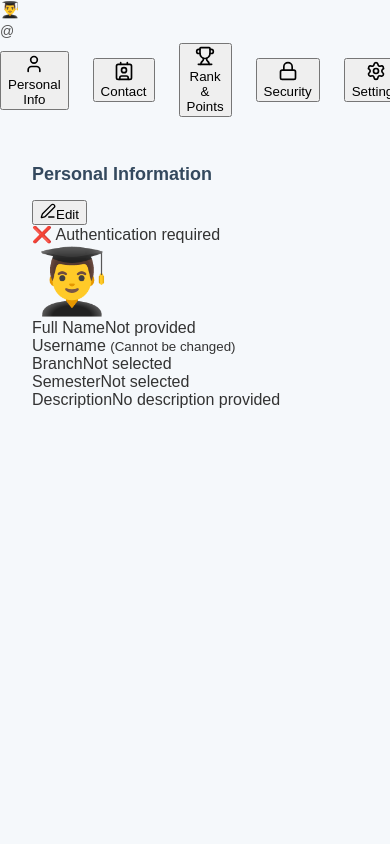
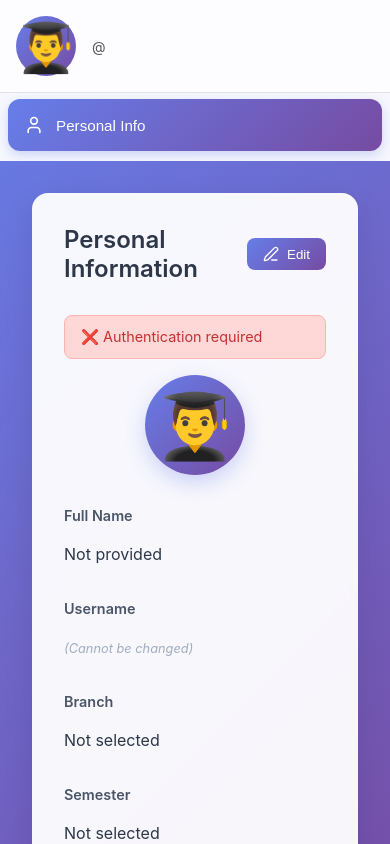
Before and after one commit to Sugandh714/NotesMIttar, a React (Vite) app in the folder react/: page /ProfilePage in a window 390 px wide. Shown: the top 844 px of the page. Built offline with nearby package versions, Linux system fonts and the light colour scheme.

Commit message:
some console command removed and profile css added

```diff
--- a/react/src/pages/Contributor.jsx
+++ b/react/src/pages/Contributor.jsx
@@ -23,8 +23,6 @@ export default function Contributor() {
   const { name } = useParams();
   const decodedName = decodeURIComponent(name);
   const contributor = contributorData[decodedName];
-  console.log("Decoded Name:", decodedName);
-console.log("Contributor:", contributor);
 
   if (!contributor) {
     return <div className="contributor-container">Contributor not found.</div>;
--- a/react/src/pages/Login.jsx
+++ b/react/src/pages/Login.jsx
@@ -48,16 +48,15 @@ function Login() {
         }
 
         // ✅ FIXED: Properly handle admin status with explicit boolean check
-        console.log('Login response isAdmin:', data.user.isAdmin, typeof data.user.isAdmin);
 
         if (data.user.isAdmin === true) {
           sessionStorage.setItem('isAdmin', 'true');
           sessionStorage.setItem('admin', JSON.stringify(data.user));
-          console.log('✅ Admin user logged in:', data.user.username);
+
         } else {
           sessionStorage.setItem('isAdmin', 'false');
           sessionStorage.removeItem('admin');
-          console.log('Regular user logged in:', data.user.username);
+
         }
 
         navigate('/');
--- a/react/src/style/ProfilePage.css
+++ b/react/src/style/ProfilePage.css
@@ -1,301 +1,586 @@
-
-
-/* ProfilePage.css */
-
-@keyframes slideDown {
-  from {
-    opacity: 0;
-    transform: translateY(-10px);
-  }
-  to {
-    opacity: 1;
-    transform: translateY(0);
-  }
+.profile-container {
+    display: flex;
+    min-height: 100vh;
+    background: linear-gradient(135deg, #667eea 0%, #764ba2 100%);
+    font-family: 'Inter', -apple-system, BlinkMacSystemFont, sans-serif;
 }
 
-.profile-page-container {
-  min-height: 100vh;
-  background: linear-gradient(135deg, #667eea 0%, #764ba2 100%);
-  padding: 20px;
-  font-family: 'Segoe UI', Tahoma, Geneva, Verdana, sans-serif;
+.sidebar {
+    width: 280px;
+    min-width: 280px;
+    background: rgba(255, 255, 255, 0.95);
+    backdrop-filter: blur(10px);
+    border-right: 1px solid rgba(255, 255, 255, 0.2);
+    display: flex;
+    flex-direction: column;
+    box-shadow: 2px 0 10px rgba(0, 0, 0, 0.1);
 }
 
-.profile-card {
-  max-width: 800px;
-  margin: 0 auto;
-  background: #ffffff;
-  border-radius: 20px;
-  padding: 40px;
-  box-shadow: 0 20px 40px rgba(0,0,0,0.1), 0 0 0 1px rgba(255,255,255,0.1);
-  backdrop-filter: blur(10px);
-  border: 1px solid rgba(255,255,255,0.2);
+.sidebar-header {
+    padding: 1.5rem;
+    border-bottom: 1px solid rgba(0, 0, 0, 0.1);
+    background: rgba(255, 255, 255, 0.8);
 }
 
-.profile-title {
-  font-size: 32px;
-  font-weight: 700;
-  color: #2c3e50;
-  text-align: center;
-  margin-bottom: 30px;
-  background: linear-gradient(135deg, #667eea, #764ba2);
-  background-clip: text;
-  -webkit-background-clip: text;
-  -webkit-text-fill-color: transparent;
+.user-preview {
+    display: flex;
+    align-items: center;
+    gap: 1rem;
 }
 
-.section {
-  margin-bottom: 30px;
+.user-avatar {
+    font-size: 3rem;
+    width: 60px;
+    height: 60px;
+    display: flex;
+    align-items: center;
+    justify-content: center;
+    background: linear-gradient(135deg, #667eea, #764ba2);
+    border-radius: 50%;
+}
+
+.user-info h3 {
+    margin: 0;
+    font-size: 1.2rem;
+    font-weight: 600;
+    color: #2d3748;
+}
+
+.user-info p {
+    margin: 0;
+    color: #718096;
+    font-size: 0.9rem;
+}
+
+.sidebar-nav {
+    flex: 1;
+    padding: 1rem;
+    display: flex;
+    flex-direction: column;
+}
+
+.nav-item {
+    width: 100%;
+    display: flex;
+    align-items: center;
+    justify-content: flex-start;
+    gap: 0.75rem;
+    padding: 1rem;
+    border: none;
+    background: transparent;
+    color: #4a5568;
+    font-size: 0.95rem;
+    font-weight: 500;
+    border-radius: 0.75rem;
+    cursor: pointer;
+    transition: all 0.3s ease;
+    margin-bottom: 0.5rem;
+    text-align: left;
+    min-height: 48px;
+    box-sizing: border-box;
+}
+
+.nav-item:hover {
+    background: rgba(102, 126, 234, 0.1);
+    color: #667eea;
+    transform: translateX(4px);
+}
+
+.nav-item.active {
+    background: linear-gradient(135deg, #667eea, #764ba2);
+    color: white;
+    box-shadow: 0 4px 12px rgba(102, 126, 234, 0.3);
+    transform: translateX(4px);
+}
+
+.nav-item svg {
+    flex-shrink: 0;
+}
+
+.nav-item span {
+    flex: 1;
+    text-align: left;
+}
+
+.main-content {
+    flex: 1;
+    padding: 2rem;
+    overflow-y: auto;
+}
+
+.section-content {
+    background: rgba(255, 255, 255, 0.95);
+    backdrop-filter: blur(10px);
+    border-radius: 1rem;
+    padding: 2rem;
+    box-shadow: 0 10px 30px rgba(0, 0, 0, 0.1);
+}
+
+.section-header {
+    display: flex;
+    justify-content: space-between;
+    align-items: center;
+    margin-bottom: 2rem;
 }
 
 .section-title {
-  font-size: 20px;
+    font-size: 1.5rem;
     font-weight: 600;
-  color: #34495e;
-  margin-bottom: 15px;
+    color: #2d3748;
+    margin: 0;
+}
+
+.edit-btn {
     display: flex;
     align-items: center;
-  gap: 8px;
+    gap: 0.5rem;
+    padding: 0.5rem 1rem;
+    background: linear-gradient(135deg, #667eea, #764ba2);
+    color: white;
+    border: none;
+    border-radius: 0.5rem;
+    cursor: pointer;
+    font-weight: 500;
+    transition: all 0.2s ease;
+}
+
+.error-message {
+    background: #fed7d7;
+    color: #c53030;
+    padding: 0.75rem 1rem;
+    border-radius: 0.5rem;
+    margin-bottom: 1rem;
+    border: 1px solid #feb2b2;
+    font-size: 0.9rem;
+}
+
+.readonly {
+    color: #718096;
+    font-style: italic;
+}
+
+/* Add this to your CSS file */
+.stat-card {
+    text-decoration: none !important;
+}
+
+.stat-card:hover {
+    text-decoration: none !important;
+}
+
+/* Or more specifically target Links within admin-stats */
+.admin-stats .stat-card {
+    text-decoration: none !important;
+    color: inherit;
+}
+
+.admin-stats .stat-card:hover {
+    text-decoration: none !important;
+}
+
+.readonly small {
+    color: #a0aec0;
+    font-size: 0.8rem;
+}
+
+.edit-btn:disabled,
+.save-btn:disabled,
+.cancel-btn:disabled,
+.security-btn:disabled {
+    opacity: 0.6;
+    cursor: not-allowed;
+    transform: none;
+}
+
+.edit-btn:disabled:hover,
+.save-btn:disabled:hover,
+.cancel-btn:disabled:hover,
+.security-btn:disabled:hover {
+    transform: none;
+    box-shadow: none;
+}
+
+.profile-info {
+    display: flex;
+    flex-direction: column;
+    gap: 2rem;
+}
+
+.avatar-section {
+    display: flex;
+    flex-direction: column;
+    align-items: center;
+    gap: 1rem;
+}
+
+.current-avatar {
+    width: 100px;
+    height: 100px;
+    display: flex;
+    align-items: center;
+    justify-content: center;
+    background: linear-gradient(135deg, #667eea, #764ba2);
+    border-radius: 50%;
+    box-shadow: 0 8px 20px rgba(102, 126, 234, 0.3);
 }
 
 .avatar-grid {
     display: grid;
-  grid-template-columns: repeat(auto-fit, minmax(70px, 1fr));
-  gap: 12px;
-  margin-bottom: 10px;
+    grid-template-columns: repeat(auto-fit, minmax(50px, 1fr));
+    gap: 0.5rem;
+    max-width: 400px;
 }
 
 .avatar-option {
-  width: 70px;
-  height: 70px;
-  border: 3px solid transparent;
-  border-radius: 16px;
-  background: linear-gradient(135deg, #f8f9fa, #e9ecef);
+    width: 50px;
+    height: 50px;
+    border: 2px solid transparent;
+    border-radius: 50%;
+    background: #f7fafc;
     cursor: pointer;
-  transition: all 0.3s cubic-bezier(0.4, 0, 0.2, 1);
+    transition: all 0.2s ease;
     display: flex;
     align-items: center;
     justify-content: center;
-  box-shadow: 0 4px 12px rgba(0,0,0,0.1);
-  transform: translateY(0);
 }
 
 .avatar-option:hover {
-  transform: translateY(-2px);
-  box-shadow: 0 8px 20px rgba(0,0,0,0.15);
+    transform: scale(1.1);
 }
 
 .avatar-option.selected {
-  border: 3px solid #667eea;
+    border-color: #667eea;
     background: linear-gradient(135deg, #667eea, #764ba2);
-  color: white;
-  transform: translateY(-2px);
-  box-shadow: 0 8px 20px rgba(102, 126, 234, 0.3);
 }
 
-.profile-label {
-  font-size: 16px;
-  font-weight: 600;
-  color: #34495e;
-  margin-bottom: 8px;
-  display: block;
+.info-grid {
+    display: grid;
+    grid-template-columns: repeat(auto-fit, minmax(250px, 1fr));
+    gap: 1.5rem;
 }
 
-.profile-input {
-  width: 100%;
-  padding: 12px 16px;
-  font-size: 16px;
-  border: 2px solid #e1e5e9;
-  border-radius: 12px;
-  background: #f8f9fa;
-  transition: all 0.3s ease;
-  box-sizing: border-box;
+.info-item {
+    display: flex;
+    flex-direction: column;
+    gap: 0.5rem;
 }
 
-.profile-input:focus {
+.info-item.full-width {
+    grid-column: 1 / -1;
+}
+
+.info-item label {
+    font-weight: 600;
+    color: #4a5568;
+    font-size: 0.9rem;
+}
+
+.info-value {
+    color: #2d3748;
+    font-size: 1rem;
+    padding: 0.75rem 0;
+}
+
+.input-field {
+    padding: 0.75rem;
+    border: 2px solid #e2e8f0;
+    border-radius: 0.5rem;
+    font-size: 1rem;
+    transition: border-color 0.2s ease;
+}
+
+.input-field:focus {
     outline: none;
     border-color: #667eea;
-  background: #ffffff;
-  box-shadow: 0 0 0 3px rgba(102, 126, 234, 0.1);
 }
 
-.profile-textarea {
-  width: 100%;
-  padding: 12px 16px;
-  font-size: 16px;
-  border: 2px solid #e1e5e9;
-  border-radius: 12px;
-  background: #f8f9fa;
-  transition: all 0.3s ease;
-  resize: vertical;
-  min-height: 100px;
-  box-sizing: border-box;
-  font-family: inherit;
+.edit-actions {
+    display: flex;
+    justify-content: flex-end;
+    gap: 1rem;
 }
 
-.profile-textarea:focus {
-  outline: none;
-  border-color: #667eea;
-  background: #ffffff;
-  box-shadow: 0 0 0 3px rgba(102, 126, 234, 0.1);
+.cancel-btn {
+    display: flex;
+    align-items: center;
+    gap: 0.5rem;
+    padding: 0.5rem 1rem;
+    background: #e2e8f0;
+    color: #4a5568;
+    border: none;
+    border-radius: 0.5rem;
+    cursor: pointer;
+    font-weight: 500;
+    transition: all 0.2s ease;
 }
 
-.flex-row {
-  display: flex;
-  gap: 20px;
-  margin-bottom: 30px;
+.cancel-btn:hover {
+    background: #cbd5e0;
 }
 
-.half-width {
-  flex: 1;
+.rank-section {
+    display: flex;
+    flex-direction: column;
+    align-items: center;
+    gap: 1.5rem;
 }
 
-.button-group {
+.rank-card {
     display: flex;
-  gap: 15px;
-  justify-content: center;
-  margin-bottom: 20px;
+    align-items: center;
+    gap: 1rem;
+    padding: 1.5rem;
+    background: linear-gradient(135deg, #667eea, #764ba2);
+    border-radius: 1rem;
+    color: white;
+    text-align: center;
 }
 
-.primary-button {
-  padding: 14px 28px;
+.rank-icon {
+    font-size: 3rem;
+}
+
+.rank-info h3 {
+    margin: 0;
+    font-size: 1.5rem;
+    font-weight: 600;
+}
+
+.rank-info p {
+    margin: 0;
+    opacity: 0.9;
+}
+
+.progress-bar {
+    width: 100%;
+    height: 8px;
+    background: #e2e8f0;
+    border-radius: 4px;
+    overflow: hidden;
+}
+
+.progress-fill {
+    height: 100%;
+    background: linear-gradient(135deg, #667eea, #764ba2);
+    transition: width 0.3s ease;
+}
+
+.progress-text {
+    color: #718096;
+    font-size: 0.9rem;
+}
+
+.security-section {
+    display: flex;
+    flex-direction: column;
+    gap: 1.5rem;
+}
+
+.security-btn {
+    align-self: flex-start;
+    padding: 0.75rem 1.5rem;
     background: linear-gradient(135deg, #667eea, #764ba2);
     color: white;
     border: none;
-  border-radius: 12px;
-  font-size: 16px;
-  font-weight: 600;
+    border-radius: 0.5rem;
     cursor: pointer;
-  transition: all 0.3s ease;
-  box-shadow: 0 4px 12px rgba(102, 126, 234, 0.3);
+    font-weight: 500;
+    transition: all 0.2s ease;
 }
 
-.primary-button:hover {
-  transform: translateY(-2px);
-  box-shadow: 0 8px 20px rgba(102, 126, 234, 0.4);
-}
-
-.secondary-button {
-  padding: 14px 28px;
-  background: linear-gradient(135deg, #6c757d, #495057);
-  color: white;
-  border: none;
-  border-radius: 12px;
-  font-size: 16px;
-  font-weight: 600;
-  cursor: pointer;
-  transition: all 0.3s ease;
-  box-shadow: 0 4px 12px rgba(108, 117, 125, 0.3);
-}
-
-.secondary-button:hover {
-  transform: translateY(-2px);
-  box-shadow: 0 8px 20px rgba(108, 117, 125, 0.4);
-}
-
-.password-section {
-  margin-top: 30px;
-  padding: 25px;
-  background: linear-gradient(135deg, #f8f9fa, #e9ecef);
-  border-radius: 16px;
-  border: 1px solid #dee2e6;
-  animation: slideDown 0.3s ease-out;
+.security-btn:hover {
+    transform: translateY(-1px);
+    box-shadow: 0 4px 12px rgba(102, 126, 234, 0.3);
 }
 
 .password-form {
     display: flex;
     flex-direction: column;
-  gap: 15px;
+    gap: 1rem;
+    max-width: 400px;
 }
 
-.password-buttons {
+.password-actions {
     display: flex;
-  gap: 10px;
-  justify-content: flex-end;
+    gap: 1rem;
 }
 
-.cancel-button {
-  padding: 12px 24px;
-  background: linear-gradient(135deg, #dc3545, #c82333);
+.save-btn {
+    padding: 0.75rem 1.5rem;
+    background: linear-gradient(135deg, #48bb78, #38a169);
     color: white;
     border: none;
-  border-radius: 12px;
-  font-size: 14px;
-  font-weight: 600;
+    border-radius: 0.5rem;
     cursor: pointer;
-  transition: all 0.3s ease;
-  box-shadow: 0 4px 12px rgba(220, 53, 69, 0.3);
+    font-weight: 500;
+    transition: all 0.2s ease;
 }
 
-.cancel-button:hover {
-  transform: translateY(-2px);
-  box-shadow: 0 8px 20px rgba(220, 53, 69, 0.4);
+.save-btn:hover {
+    transform: translateY(-1px);
+    box-shadow: 0 4px 12px rgba(72, 187, 120, 0.3);
 }
 
-/* Responsive Design */
-@media (max-width: 768px) {
-  .profile-page-container {
-    padding: 15px;
+.settings-section {
+    display: flex;
+    flex-direction: column;
+    gap: 1.5rem;
 }
 
-  .profile-card {
-    padding: 25px;
+.setting-item {
+    display: flex;
+    justify-content: space-between;
+    align-items: center;
+    padding: 1rem;
+    background: #f7fafc;
+    border-radius: 0.5rem;
 }
 
-  .profile-title {
-    font-size: 28px;
+.setting-item label {
+    font-weight: 500;
+    color: #4a5568;
 }
 
-  .flex-row {
+.admin-section {
+    display: flex;
     flex-direction: column;
-    gap: 15px;
+    gap: 2rem;
 }
 
-  .button-group {
-    flex-direction: column;
-    gap: 10px;
+.admin-stats {
+    display: grid;
+    grid-template-columns: repeat(auto-fit, minmax(200px, 1fr));
+    gap: 1.5rem;
 }
 
-  .avatar-grid {
-    grid-template-columns: repeat(auto-fit, minmax(60px, 1fr));
+.stat-card {
+    padding: 1.5rem;
+    background: linear-gradient(135deg, #667eea, #764ba2);
+    border-radius: 1rem;
+    color: white;
+    text-align: center;
 }
 
-  .avatar-option {
-    width: 60px;
-    height: 60px;
+.stat-card h3 {
+    margin: 0 0 0.5rem 0;
+    font-size: 1rem;
+    font-weight: 500;
+    opacity: 0.9;
 }
 
-  .password-buttons {
+.stat-number {
+    margin: 0;
+    font-size: 2rem;
+    font-weight: 700;
+}
+
+@media (max-width: 768px) {
+    .profile-container {
         flex-direction: column;
-    gap: 10px;
+    }
+
+    .sidebar {
+        width: 100%;
+        min-width: auto;
+        position: relative;
+        box-shadow: none;
+    }
+
+    .sidebar-header {
+        padding: 1rem;
+    }
+
+    .sidebar-nav {
+        display: flex;
+        flex-direction: row;
+        overflow-x: auto;
+        padding: 0.5rem;
+        gap: 0.5rem;
+    }
+
+    .nav-item {
+        white-space: nowrap;
+        margin-right: 0;
+        margin-bottom: 0;
+        min-width: 120px;
+        justify-content: center;
+        flex-shrink: 0;
+    }
+
+    .nav-item:hover {
+        transform: translateX(0);
+        transform: translateY(-2px);
+    }
+
+    .nav-item.active {
+        transform: translateX(0);
+        transform: translateY(-2px);
+    }
+
+    .main-content {
+        padding: 1rem;
+    }
+
+    .info-grid {
+        grid-template-columns: 1fr;
+    }
+
+    .admin-stats {
+        grid-template-columns: 1fr;
     }
 }
+/* Enhanced styling for admin dashboard cards */
+.admin-stats .stat-card {
+    text-decoration: none !important;
+    color: #ffffff !important; /* White text for better contrast */
+    background: linear-gradient(135deg, #667eea 0%, #764ba2 100%);
+    border-radius: 12px;
+    padding: 24px;
+    box-shadow: 0 4px 15px rgba(0, 0, 0, 0.1);
+    transition: all 0.3s ease;
+    display: block;
+    border: none;
+    margin-bottom: 16px;
+}
 
-@media (max-width: 480px) {
-  .profile-card {
+.admin-stats .stat-card:hover {
+    text-decoration: none !important;
+    transform: translateY(-2px);
+    box-shadow: 0 8px 25px rgba(0, 0, 0, 0.15);
+    background: linear-gradient(135deg, #5a6fd8 0%, #6a4190 100%);
+}
+
+.admin-stats .stat-card h3 {
+    color: #ffffff !important;
+    font-size: 18px;
+    font-weight: 600;
+    margin-bottom: 8px;
+    text-shadow: 0 1px 2px rgba(0, 0, 0, 0.1);
+}
+
+.admin-stats .stat-card p {
+    color: #f0f0f0 !important;
+    font-size: 14px;
+    line-height: 1.4;
+    margin: 0;
+    opacity: 0.9;
+}
+
+/* Ensure proper grid layout */
+.admin-stats {
+    display: grid;
+    grid-template-columns: repeat(auto-fit, minmax(280px, 1fr));
+    gap: 20px;
+    margin-top: 20px;
+}
+
+/* Responsive adjustments */
+@media (max-width: 768px) {
+    .admin-stats {
+        grid-template-columns: 1fr;
+    }
+
+    .admin-stats .stat-card {
         padding: 20px;
     }
-
-  .profile-title {
-    font-size: 24px;
 }
-
-  .section-title {
-    font-size: 18px;
-  }
-
-  .avatar-grid {
-    grid-template-columns: repeat(auto-fit, minmax(50px, 1fr));
-    gap: 8px;
-  }
-
-  .avatar-option {
-    width: 50px;
-    height: 50px;
-  }
-
-  .primary-button,
-  .secondary-button {
-    padding: 12px 20px;
-    font-size: 14px;
-  }
-}
```
Lines whose indentation alone changed are shown as unchanged.
